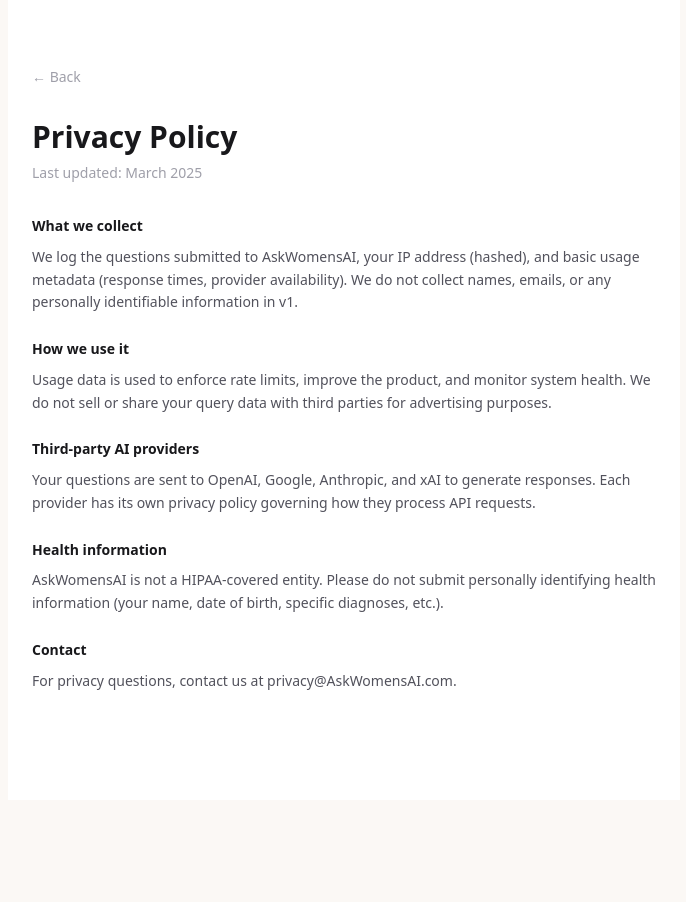
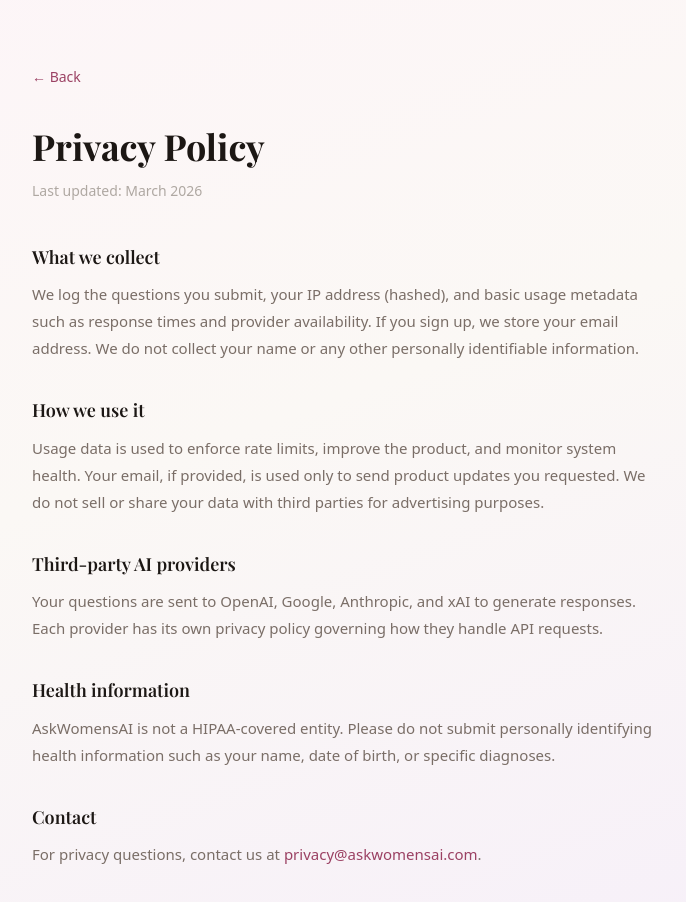
Before and after one commit to rbender-boop/womensai, a Next.js app: page /privacy in a window 1280 px wide. Shown: the top 902 px of the page, without its empty margins (296-982 px from the left). Before the commit the page ends 800 px from the top, so only its background shows below. Built offline with nearby package versions, Linux system fonts and the light colour scheme; no server answers; a web font is replaced by a local one.

Commit message:
Copy + legal tightening: homepage disclaimer, privacy/terms date fix, email update, brand styling

```diff
--- a/app/page.tsx
+++ b/app/page.tsx
@@ -144,7 +144,6 @@ export default function HomePage() {
     const ageRange = followupAnswers['age'] || undefined;
 
     if (!skip) {
-      // Build enriched query from text answers (not age — age goes as separate param)
       const contextParts = followupQuestions
         .filter((fq) => fq.type === 'text')
         .map((fq) => {
@@ -153,7 +152,6 @@ export default function HomePage() {
         })
         .filter(Boolean) as string[];
 
-      // Also include age in the query context if provided
       const allParts: string[] = [];
       if (ageRange) allParts.push(`Age range: ${ageRange}`);
       allParts.push(...contextParts);
@@ -391,7 +389,6 @@ export default function HomePage() {
                           <label className="block text-sm mb-2" style={{ color: '#4A4540', fontWeight: 500 }}>{fq.question}</label>
 
                           {fq.type === 'age_range' && fq.options ? (
-                            // Age range: clickable pill chips
                             <div className="flex flex-wrap gap-2">
                               {fq.options.map((opt) => {
                                 const selected = followupAnswers['age'] === opt;
@@ -417,7 +414,6 @@ export default function HomePage() {
                               })}
                             </div>
                           ) : (
-                            // Other questions: text input
                             <input
                               type="text"
                               value={followupAnswers[fq.id] || ''}
@@ -480,7 +476,7 @@ export default function HomePage() {
             </div>
 
             <p className="mt-5 text-xs" style={{ color: '#AFA8A2' }}>
-              5 free questions per day · No account required · Always consult a healthcare provider
+              5 free questions per day · No account required · Not medical advice · Always consult your doctor
             </p>
           </div>
         </section>
@@ -592,7 +588,7 @@ export default function HomePage() {
           <div className="flex items-center">
             <span style={{ fontFamily: 'var(--font-playfair)', fontWeight: 700, color: '#1C1714' }}>AskWomens</span>
             <span style={{ fontFamily: 'var(--font-playfair)', fontWeight: 700, color: '#8B3058', fontStyle: 'italic' }}>AI</span>
-            <span className="ml-2 text-xs" style={{ color: '#AFA8A2' }}>© 2025</span>
+            <span className="ml-2 text-xs" style={{ color: '#AFA8A2' }}>© 2026</span>
           </div>
           <div className="flex items-center gap-6">
             <a href="/questions" style={{ fontSize: '12px', transition: 'color 0.15s' }}>Questions</a>
@@ -602,7 +598,7 @@ export default function HomePage() {
             <a href="/about" style={{ fontSize: '12px', transition: 'color 0.15s' }}>About</a>
           </div>
           <p className="text-xs text-center sm:text-right" style={{ color: '#AFA8A2', maxWidth: '280px', lineHeight: 1.6 }}>
-            For research only. Always consult a qualified healthcare provider before making health decisions.
+            For informational purposes only. Always consult a qualified healthcare provider before making health decisions.
           </p>
         </div>
       </footer>
--- a/app/privacy/page.tsx
+++ b/app/privacy/page.tsx
@@ -1,30 +1,32 @@
 export default function PrivacyPage() {
   return (
-    <div className="min-h-screen bg-white max-w-2xl mx-auto px-6 py-16">
-      <a href="/" className="text-sm text-zinc-400 hover:text-zinc-700 mb-8 inline-block">← Back</a>
-      <h1 className="text-3xl font-bold text-zinc-900 mb-2">Privacy Policy</h1>
-      <p className="text-sm text-zinc-400 mb-8">Last updated: March 2025</p>
-      <div className="space-y-6 text-zinc-600 leading-relaxed text-sm">
+    <div className="min-h-screen" style={{ background: 'linear-gradient(160deg, #FDF5F8 0%, #FBF8F5 45%, #F6EFF9 100%)' }}>
+      <div className="max-w-2xl mx-auto px-6 py-16">
+        <a href="/" className="text-sm mb-8 inline-block" style={{ color: '#9B4163' }}>← Back</a>
+        <h1 style={{ fontFamily: 'var(--font-playfair)', fontSize: '36px', fontWeight: 700, color: '#1C1714', marginBottom: '8px' }}>Privacy Policy</h1>
+        <p className="text-sm mb-10" style={{ color: '#AFA8A2' }}>Last updated: March 2026</p>
+        <div className="space-y-8" style={{ color: '#7A6E67', lineHeight: 1.8, fontSize: '15px' }}>
           <section>
-          <h2 className="font-semibold text-zinc-900 mb-2">What we collect</h2>
-          <p>We log the questions submitted to AskWomensAI, your IP address (hashed), and basic usage metadata (response times, provider availability). We do not collect names, emails, or any personally identifiable information in v1.</p>
+            <h2 style={{ fontFamily: 'var(--font-playfair)', fontWeight: 600, color: '#1C1714', fontSize: '18px', marginBottom: '8px' }}>What we collect</h2>
+            <p>We log the questions you submit, your IP address (hashed), and basic usage metadata such as response times and provider availability. If you sign up, we store your email address. We do not collect your name or any other personally identifiable information.</p>
           </section>
           <section>
-          <h2 className="font-semibold text-zinc-900 mb-2">How we use it</h2>
-          <p>Usage data is used to enforce rate limits, improve the product, and monitor system health. We do not sell or share your query data with third parties for advertising purposes.</p>
+            <h2 style={{ fontFamily: 'var(--font-playfair)', fontWeight: 600, color: '#1C1714', fontSize: '18px', marginBottom: '8px' }}>How we use it</h2>
+            <p>Usage data is used to enforce rate limits, improve the product, and monitor system health. Your email, if provided, is used only to send product updates you requested. We do not sell or share your data with third parties for advertising purposes.</p>
           </section>
           <section>
-          <h2 className="font-semibold text-zinc-900 mb-2">Third-party AI providers</h2>
-          <p>Your questions are sent to OpenAI, Google, Anthropic, and xAI to generate responses. Each provider has its own privacy policy governing how they process API requests.</p>
+            <h2 style={{ fontFamily: 'var(--font-playfair)', fontWeight: 600, color: '#1C1714', fontSize: '18px', marginBottom: '8px' }}>Third-party AI providers</h2>
+            <p>Your questions are sent to OpenAI, Google, Anthropic, and xAI to generate responses. Each provider has its own privacy policy governing how they handle API requests.</p>
           </section>
           <section>
-          <h2 className="font-semibold text-zinc-900 mb-2">Health information</h2>
-          <p>AskWomensAI is not a HIPAA-covered entity. Please do not submit personally identifying health information (your name, date of birth, specific diagnoses, etc.).</p>
+            <h2 style={{ fontFamily: 'var(--font-playfair)', fontWeight: 600, color: '#1C1714', fontSize: '18px', marginBottom: '8px' }}>Health information</h2>
+            <p>AskWomensAI is not a HIPAA-covered entity. Please do not submit personally identifying health information such as your name, date of birth, or specific diagnoses.</p>
           </section>
           <section>
-          <h2 className="font-semibold text-zinc-900 mb-2">Contact</h2>
-          <p>For privacy questions, contact us at privacy@AskWomensAI.com.</p>
+            <h2 style={{ fontFamily: 'var(--font-playfair)', fontWeight: 600, color: '#1C1714', fontSize: '18px', marginBottom: '8px' }}>Contact</h2>
+            <p>For privacy questions, contact us at <a href="mailto:privacy@askwomensai.com" style={{ color: '#9B4163' }}>privacy@askwomensai.com</a>.</p>
           </section>
+        </div>
       </div>
     </div>
   );
--- a/app/terms/page.tsx
+++ b/app/terms/page.tsx
@@ -1,30 +1,32 @@
 export default function TermsPage() {
   return (
-    <div className="min-h-screen bg-white max-w-2xl mx-auto px-6 py-16">
-      <a href="/" className="text-sm text-zinc-400 hover:text-zinc-700 mb-8 inline-block">← Back</a>
-      <h1 className="text-3xl font-bold text-zinc-900 mb-2">Terms of Service</h1>
-      <p className="text-sm text-zinc-400 mb-8">Last updated: March 2025</p>
-      <div className="space-y-6 text-zinc-600 leading-relaxed text-sm">
+    <div className="min-h-screen" style={{ background: 'linear-gradient(160deg, #FDF5F8 0%, #FBF8F5 45%, #F6EFF9 100%)' }}>
+      <div className="max-w-2xl mx-auto px-6 py-16">
+        <a href="/" className="text-sm mb-8 inline-block" style={{ color: '#9B4163' }}>← Back</a>
+        <h1 style={{ fontFamily: 'var(--font-playfair)', fontSize: '36px', fontWeight: 700, color: '#1C1714', marginBottom: '8px' }}>Terms of Service</h1>
+        <p className="text-sm mb-10" style={{ color: '#AFA8A2' }}>Last updated: March 2026</p>
+        <div className="space-y-8" style={{ color: '#7A6E67', lineHeight: 1.8, fontSize: '15px' }}>
           <section>
-          <h2 className="font-semibold text-zinc-900 mb-2">Use of service</h2>
+            <h2 style={{ fontFamily: 'var(--font-playfair)', fontWeight: 600, color: '#1C1714', fontSize: '18px', marginBottom: '8px' }}>Use of service</h2>
             <p>AskWomensAI is provided for informational purposes only. You agree not to use it for unlawful purposes, to generate harmful content, or to attempt to circumvent rate limits or abuse the service.</p>
           </section>
           <section>
-          <h2 className="font-semibold text-zinc-900 mb-2">Medical disclaimer</h2>
+            <h2 style={{ fontFamily: 'var(--font-playfair)', fontWeight: 600, color: '#1C1714', fontSize: '18px', marginBottom: '8px' }}>Medical disclaimer</h2>
             <p>AskWomensAI does not provide medical advice, diagnosis, or treatment recommendations. All AI-generated responses are for general informational purposes only. Always consult a qualified healthcare provider before making any health-related decisions.</p>
           </section>
           <section>
-          <h2 className="font-semibold text-zinc-900 mb-2">No warranties</h2>
-          <p>The service is provided "as is" without warranties of any kind. AI responses may be inaccurate, incomplete, or out of date. AskWomensAI is not liable for any decisions made based on responses generated by the service.</p>
+            <h2 style={{ fontFamily: 'var(--font-playfair)', fontWeight: 600, color: '#1C1714', fontSize: '18px', marginBottom: '8px' }}>No warranties</h2>
+            <p>The service is provided &quot;as is&quot; without warranties of any kind. AI responses may be inaccurate, incomplete, or out of date. AskWomensAI is not liable for any decisions made based on responses generated by the service.</p>
           </section>
           <section>
-          <h2 className="font-semibold text-zinc-900 mb-2">Changes</h2>
+            <h2 style={{ fontFamily: 'var(--font-playfair)', fontWeight: 600, color: '#1C1714', fontSize: '18px', marginBottom: '8px' }}>Changes</h2>
             <p>We may update these terms at any time. Continued use of the service constitutes acceptance of the updated terms.</p>
           </section>
           <section>
-          <h2 className="font-semibold text-zinc-900 mb-2">Contact</h2>
-          <p>For questions, contact us at hello@AskWomensAI.com.</p>
+            <h2 style={{ fontFamily: 'var(--font-playfair)', fontWeight: 600, color: '#1C1714', fontSize: '18px', marginBottom: '8px' }}>Contact</h2>
+            <p>For questions, contact us at <a href="mailto:hello@askwomensai.com" style={{ color: '#9B4163' }}>hello@askwomensai.com</a>.</p>
           </section>
+        </div>
       </div>
     </div>
   );
```
Lines whose indentation alone changed are shown as unchanged.
